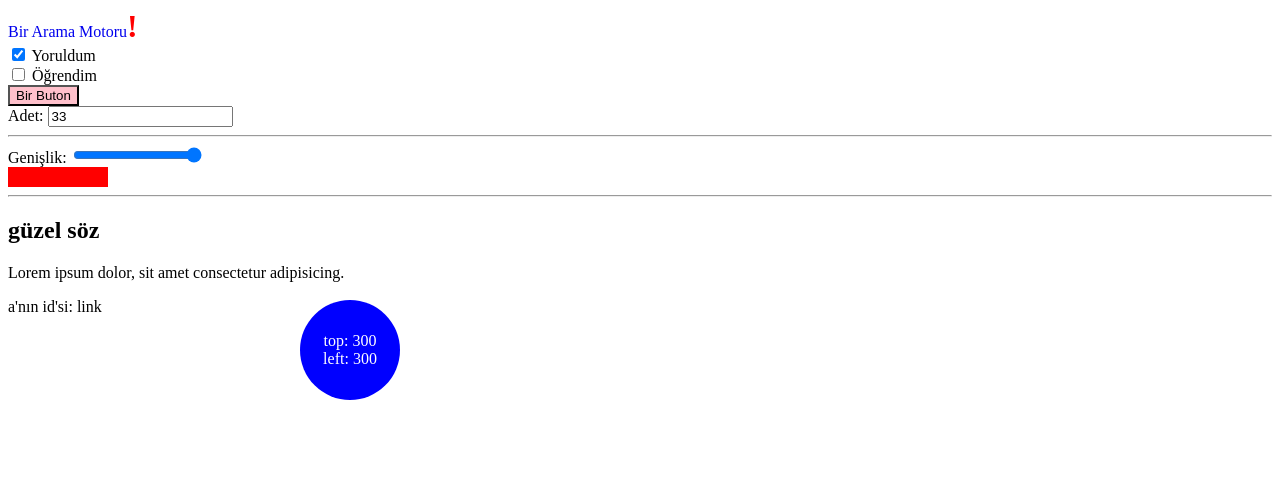
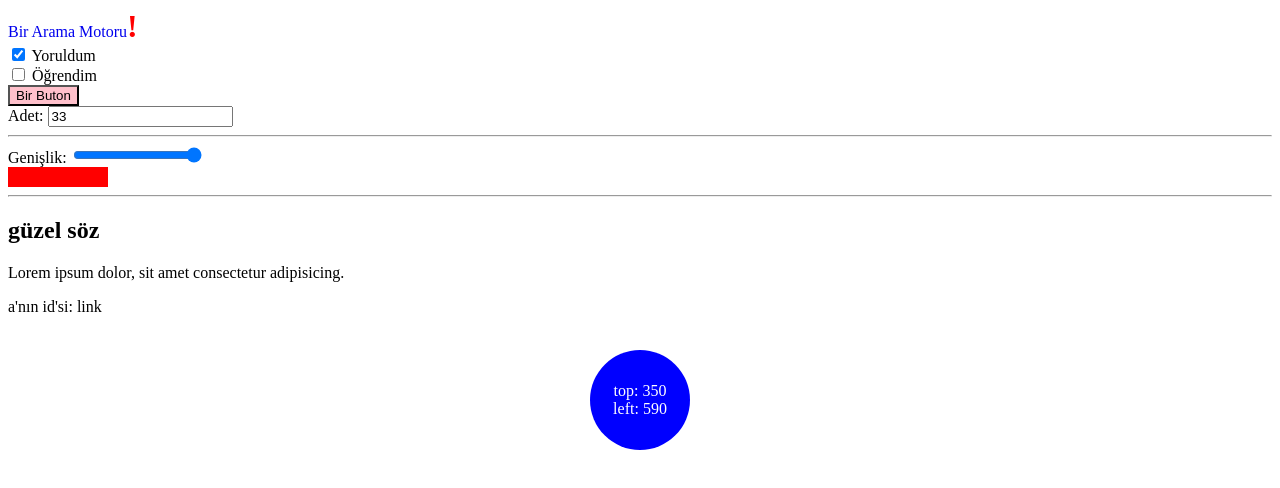
Before and after one commit to cimcoz/Jquery, a plain HTML site: page attributes.html in a window 1280 px wide. Drawn offline with Linux system fonts and the light colour scheme.

Commit message:
sonraki3

```diff
--- a/attributes.html
+++ b/attributes.html
@@ -32,8 +32,8 @@
             background-color: blue;
             color: white;
             position: absolute;
-            top: 300px;
-            left: 300px;
+            top: calc(50% - 50px);
+            left: calc(50% - 50px);
             display: flex;
             justify-content: center;
             align-items: center;
```
Also changed, not shown: 1 other file.
